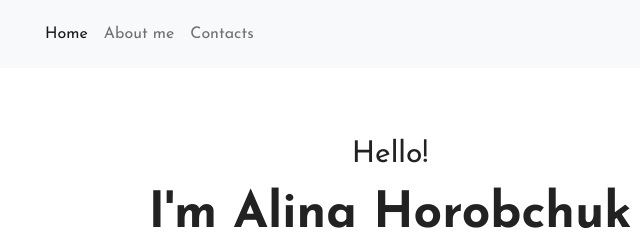
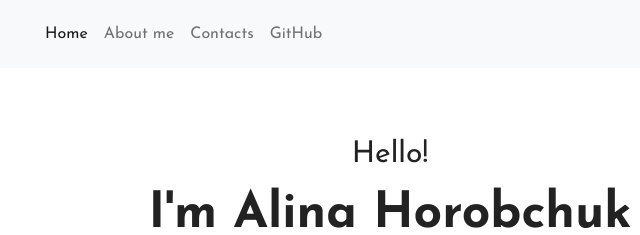
Before and after one commit to AlinaHorobchuk/personal-page, a plain HTML site: page index.html in a window 1280 px wide. Shown: the top 235 px of the page, 250-890 px from the left. Drawn offline with nearby package versions, Linux system fonts and the light colour scheme.

Commit message:
github link added

```diff
--- a/index.html
+++ b/index.html
@@ -29,6 +29,9 @@
                         </li>
                         <li class="nav-item">
                             <a class="nav-link" href="/pages/about.html#contacts">Contacts</a>
+                        </li>
+                        <li class="nav-item">
+                            <a class="nav-link" href="https://github.com/AlinaHorobchuk/personal-page">GitHub</a>
                         </li>
                     </ul>
                 </div>
```
Also changed, not shown: pages/about.html (+3 -0 lines).
